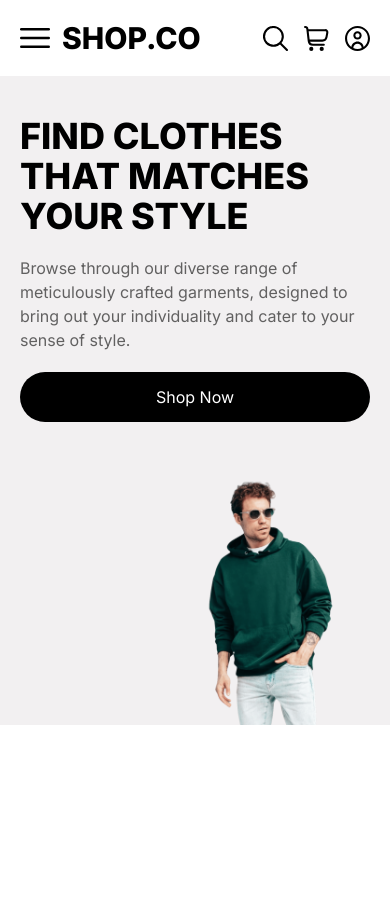
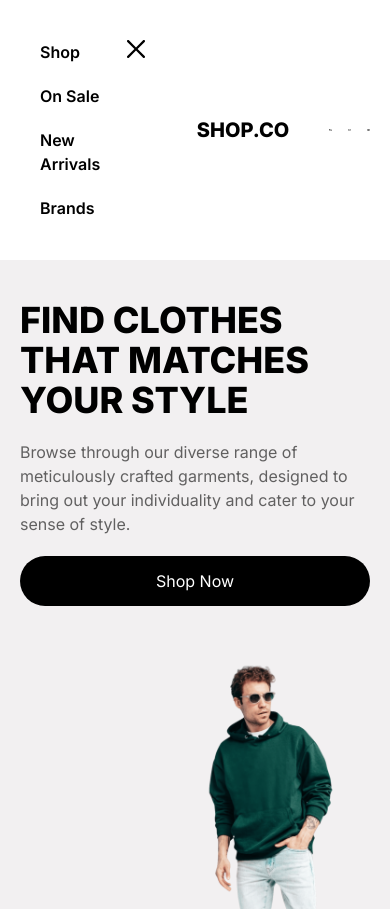
Before and after one commit to mercyharbo/iFashion, a Next.js app: page / in a window 390 px wide. Both pictures are taken after a click on the button 35 px from the left and 38 px from the top of the page. Before the commit the page ends 844 px from the top, so only its background shows below. Built offline with nearby package versions, Linux system fonts and the light colour scheme.

Commit message:
Added mobile navbar modal

```diff
--- a/package.json
+++ b/package.json
@@ -13,6 +13,7 @@
     "@types/react": "18.2.21",
     "@types/react-dom": "18.2.7",
     "autoprefixer": "10.4.15",
+    "clsx": "^2.0.0",
     "eslint": "8.48.0",
     "eslint-config-next": "13.4.19",
     "next": "13.4.19",
--- a/src/components/Navbar.tsx
+++ b/src/components/Navbar.tsx
@@ -1,4 +1,6 @@
-import React from 'react'
+'use client'
+
+import React, { useState } from 'react'
 import Image from 'next/image'
 import Link from 'next/link'
 
@@ -9,23 +11,49 @@ import hamburger from '@/assets/menu-burger.svg'
 import cart from '@/assets/shopping-cart.svg'
 import user from '@/assets/circle-user.svg'
 import search from '@/assets/search.svg'
+import Modal from '@/types/Modal'
 
 const Navbar = () => {
+  const [isModalOpen, setIsModalOpen] = useState(false)
   const NavItems = ['shop', 'on sale', 'new arrivals', 'brands']
 
+  const openModal = () => {
+    setIsModalOpen(true)
+  }
+
+  const closeModal = () => {
+    setIsModalOpen(false)
+  }
+
   return (
-    <nav className='flex flex-row justify-between items-center gap-5 xl:p-5 sm:p-5'>
+    <nav className='relative flex flex-row justify-between items-center gap-5 w-full xl:p-5 sm:p-5'>
+      <Modal
+        isOpen={isModalOpen}
+        onClose={closeModal}
+        modalClass='w-[90%] mx-auto top-5 left-4 p-5  '
+        contentClass='flex flex-col justify-start items-start gap-5 capitalize font-semibold'
+      >
+        {NavItems.map((items, key) => {
+          return (
+            <Link href={items} key={key}>
+              {items}
+            </Link>
+          )
+        })}
+      </Modal>
+
       <div className='flex justify-center items-center gap-3'>
         <Button
-          icon={<Image src={hamburger} width={30} height={30} alt='icon' />}
-          buttonClass='xl:hidden md:flex sm:flex '
+          onClick={openModal}
+          icon={<Image src={hamburger} width={25} height={25} alt='icon' />}
+          buttonClass='xl:hidden md:hidden sm:flex '
         />
-        <h1 className='xl:text-3xl sm:text-3xl font-extrabold uppercase '>
+        <h1 className='xl:text-3xl sm:text-xl font-extrabold uppercase '>
           shop.co
         </h1>
       </div>
 
-      <div className='xl:flex md:hidden sm:hidden justify-center items-center gap-5 capitalize'>
+      <div className='xl:flex md:flex sm:hidden justify-center items-center gap-5 capitalize'>
         {NavItems.map((items, key) => {
           return (
             <Link href={items} key={key}>
--- a/src/types/Button.tsx
+++ b/src/types/Button.tsx
@@ -6,11 +6,18 @@ type ButtonProps = {
   icon?: React.ReactElement // Use React.ReactElement type for icon
   type?: 'submit' | 'button' | 'reset'
   buttonClass?: string
+  onClick?: () => void
 }
 
-const Button = ({ title, type = 'button', buttonClass, icon }: ButtonProps) => {
+const Button = ({
+  title,
+  type = 'button',
+  buttonClass,
+  icon,
+  onClick,
+}: ButtonProps) => {
   return (
-    <button type={type} className={`${buttonClass}`}>
+    <button type={type} onClick={onClick} className={`${buttonClass}`}>
       {icon && <span>{icon}</span>}
       {title && <span>{title}</span>}
     </button>
--- /dev/null
+++ b/src/types/Modal.tsx
@@ -0,0 +1,49 @@
+import clsx from 'clsx'
+import React from 'react'
+
+import close from '@/assets/cross.svg'
+import Image from 'next/image'
+
+type ModalProps = {
+  isOpen: boolean
+  onClose: () => void
+  children: React.ReactNode
+  modalClass?: string
+  contentClass?: string
+}
+
+const Modal = ({
+  isOpen,
+  onClose,
+  children,
+  modalClass,
+  contentClass,
+}: ModalProps): JSX.Element | null => {
+  if (!isOpen) {
+    return null
+  }
+
+  return (
+    <div
+      className={clsx(
+        'xl:hidden md:flex sm:flex absolute bg-white top-0 left-0 shadow-2xl rounded-xl justify-between items-start ',
+        modalClass
+      )}
+    >
+      <div className={clsx('', contentClass)}>{children}</div>
+      <button
+        onClick={onClose}
+        // style={{
+        //   display: 'flex',
+        //   marginLeft: 'auto',
+        //   justifyContent: 'flex-end',
+        //   alignItems: 'flex-end',
+        // }}
+      >
+        <Image src={close} width={20} height={20} alt='close' />
+      </button>
+    </div>
+  )
+}
+
+export default Modal
```
Also changed, not shown: 1 other file (tests, documents, lock files or other folders).
